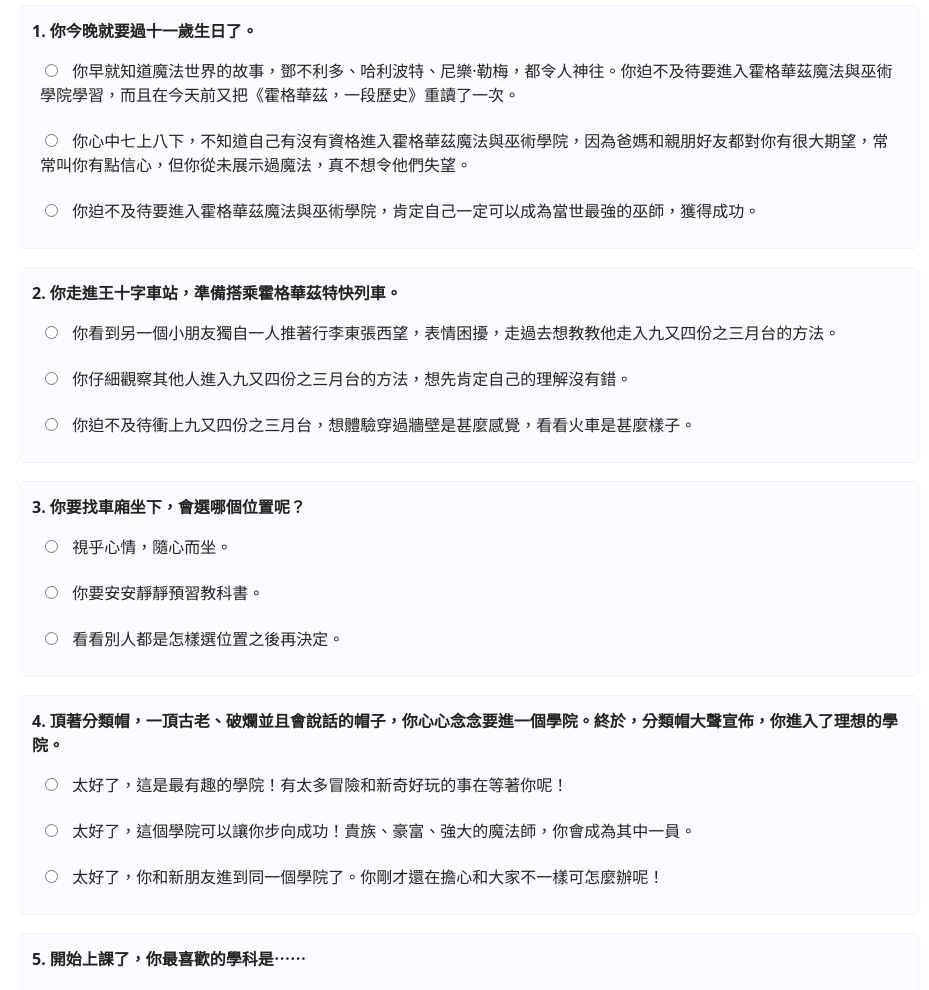
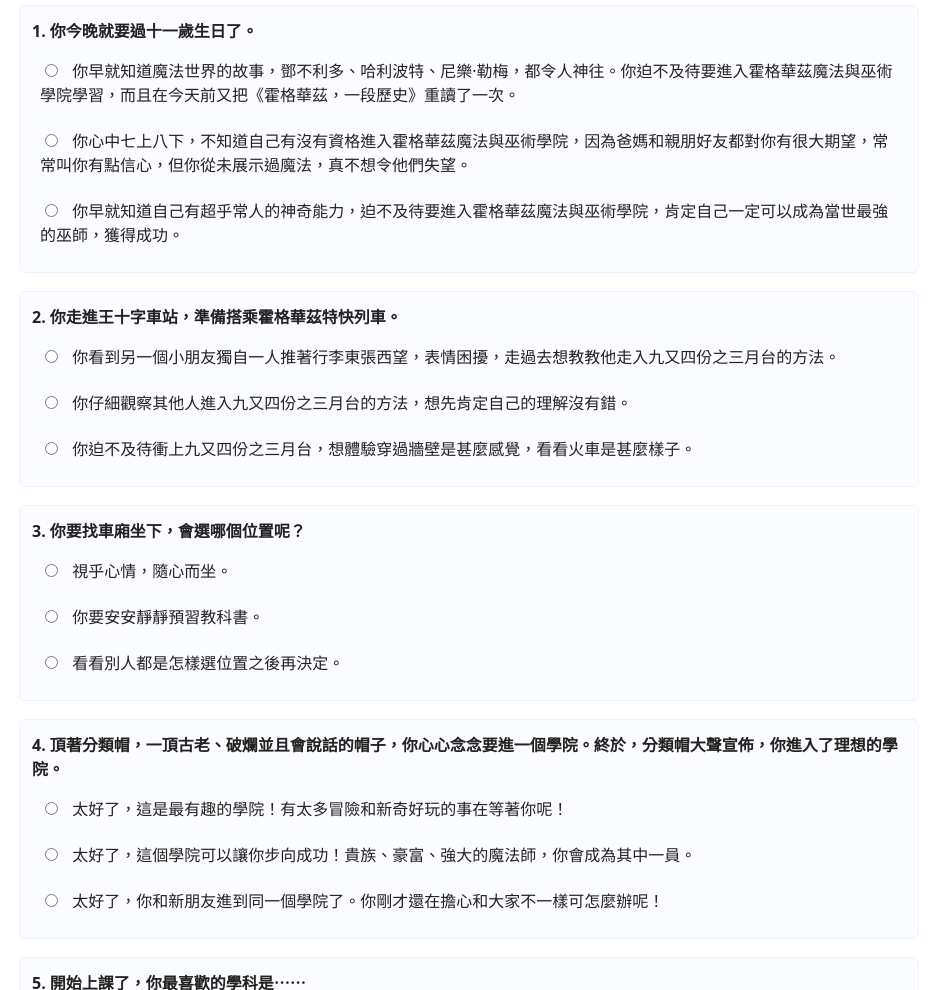
Before and after one commit to richmilkcandy/richmilkcandy.github.io, a plain HTML site: page index.html in a window 1280 px wide. Shown: the part 794-1784 px from the top of the page, without its empty margins (171-1100 px from the left). Drawn offline with Linux system fonts and the light colour scheme.

Commit message:
Update index.html

```diff
--- a/index.html
+++ b/index.html
@@ -16,7 +16,7 @@
     <div class="q-title">1. 你今晚就要過十一歲生日了。</div>
     <label class="choice"><input type="radio" name="q1" value="Reformer"> 你早就知道魔法世界的故事，鄧不利多、哈利波特、尼樂·勒梅，都令人神往。你迫不及待要進入霍格華茲魔法與巫術學院學習，而且在今天前又把《霍格華茲，一段歷史》重讀了一次。 </label>
     <label class="choice"><input type="radio" name="q1" value="Helper"> 你心中七上八下，不知道自己有沒有資格進入霍格華茲魔法與巫術學院，因為爸媽和親朋好友都對你有很大期望，常常叫你有點信心，但你從未展示過魔法，真不想令他們失望。 </label>
-    <label class="choice"><input type="radio" name="q1" value="Achiever"> 你迫不及待要進入霍格華茲魔法與巫術學院，肯定自己一定可以成為當世最強的巫師，獲得成功。 </label>
+    <label class="choice"><input type="radio" name="q1" value="Achiever"> 你早就知道自己有超乎常人的神奇能力，迫不及待要進入霍格華茲魔法與巫術學院，肯定自己一定可以成為當世最強的巫師，獲得成功。 </label>
   </div>
 
   <!-- Q2 -->
```
